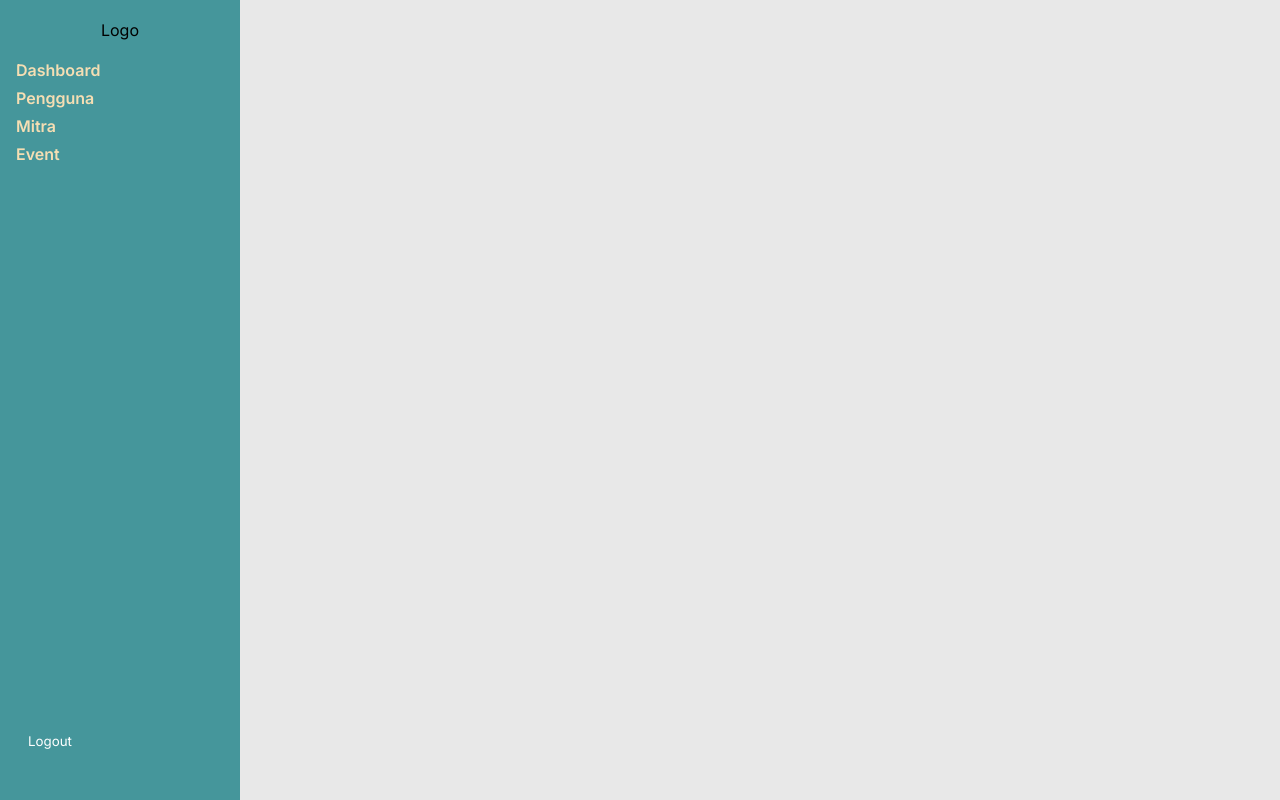
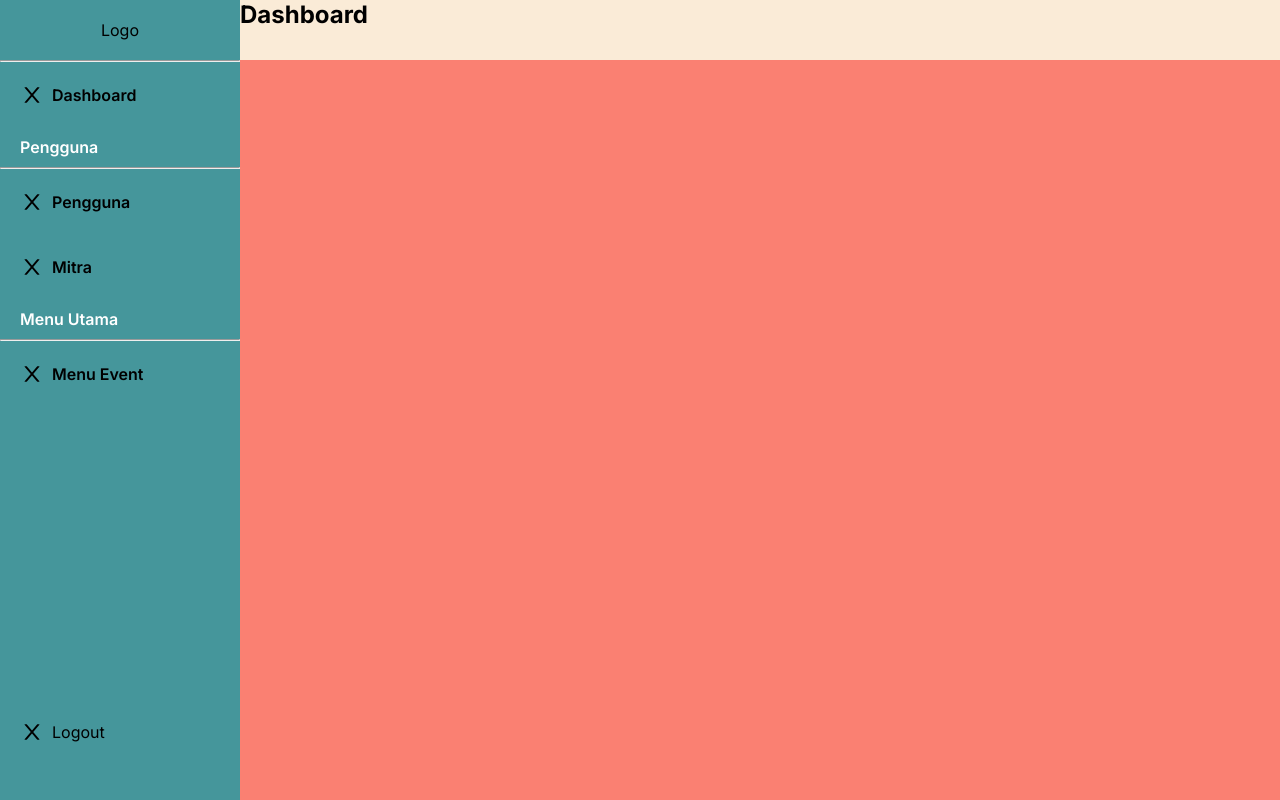
Before and after one commit to Pikmi-Lomba/frontend-softdev, a React (Create React App) app: page /dashboard-admin in a window 1280 px wide. Built offline with nearby package versions, Linux system fonts and the light colour scheme.

Commit message:
create: sidebar Dashboard && layouting content for dashbaord

```diff
--- a/package.json
+++ b/package.json
@@ -4,6 +4,7 @@
   "private": true,
   "dependencies": {
     "@googlemaps/react-wrapper": "^1.1.35",
+    "@mui/x-data-grid": "^6.0.0",
     "@testing-library/jest-dom": "^5.16.5",
     "@testing-library/react": "^13.4.0",
     "@testing-library/user-event": "^13.5.0",
--- /dev/null
+++ b/src/components/navbar/TopbarDash.jsx
@@ -0,0 +1,13 @@
+import "./topbar.scss";
+
+const TopBarDash = () => {
+  return (
+    <>
+      <section className="topbarContainer">
+        <h1 className="titl">Dashboard</h1>
+      </section>
+    </>
+  );
+};
+
+export default TopBarDash;
--- /dev/null
+++ b/src/components/navbar/topbar.scss
@@ -0,0 +1,4 @@
+.topbarContainer {
+  height: 60px;
+  background-color: antiquewhite;
+}
--- a/src/components/sidebar/Sidebar.jsx
+++ b/src/components/sidebar/Sidebar.jsx
@@ -1,18 +1,53 @@
 import "./sidebar.scss";
-const Sidebar = () => {
+import { AiOutlineClose } from "react-icons/ai";
+import { HiOutlineMenuAlt4 } from "react-icons/hi";
+import TopBarDash from "../navbar/TopbarDash";
+
+const Sidebar = ({ children }) => {
   return (
-    <>
+    <div className="flex">
+      <div className="Toggle">
+        <HiOutlineMenuAlt4 className="icon" />
+      </div>
       <section className="sidebarMenu flex">
         <div className="logo">Logo</div>
-        <div className="menuSidebar">
-          <li>Dashboard</li>
-          <li>Pengguna</li>
-          <li>Mitra</li>
-          <li>Event</li>
+        <hr className="garis" />
+        <div className="menuSidebar flex">
+          <div className="MenuSide flex">
+            <AiOutlineClose className="icon " />
+            <p className="nameMenuSide">Dashboard</p>
+          </div>
+          <div className="titleDash">
+            <p className="titleMenuDash">Pengguna</p>
+          </div>
+          <hr className="garis" />
+          <div className="MenuSide flex">
+            <AiOutlineClose className="icon " />
+            <p className="nameMenuSide">Pengguna</p>
+          </div>
+          <div className="MenuSide flex">
+            <AiOutlineClose className="icon " />
+            <p className="nameMenuSide">Mitra</p>
+          </div>
+          <div className="titleDash">
+            <p className="titleMenuDash">Menu Utama</p>
+          </div>
+          <hr className="garis" />
+          <div className="MenuSide flex">
+            <AiOutlineClose className="icon " />
+            <p className="nameMenuSide">Menu Event</p>
+          </div>
         </div>
-        <button className="btn logout">Logout</button>
+        <div className="logout flex">
+          <AiOutlineClose className="icon " />
+          <p className="nameMenuSide">Logout</p>
+        </div>
       </section>
-    </>
+      <div className="RightDash">
+        <TopBarDash />
+        <div className="children">{children}</div>
+      </div>
+    </div>
   );
 };
 
--- a/src/components/sidebar/sidebar.scss
+++ b/src/components/sidebar/sidebar.scss
@@ -44,6 +44,9 @@
   --white20: #e8e8e8;
   --white10: #ffffff;
 }
+.Toggle {
+  display: none;
+}
 
 .sidebarMenu {
   background-color: var(--zompColor50);
@@ -55,17 +58,63 @@
     padding: 20px;
   }
   .menuSidebar {
-    align-self: flex-start;
-    li {
-      font-size: 16px;
-      color: wheat;
-      margin-bottom: 8px;
-      font-weight: 600;
+    width: 240px;
+
+    flex-direction: column;
+    .MenuSide {
+      align-self: flex-start;
+      height: 45px;
+      padding-left: 20px;
+      margin: 10px 0;
+      width: 100%;
+      .nameMenuSide {
+        margin-left: 8px;
+        font-size: 16px;
+        font-weight: 600;
+      }
+    }
+    .titleDash {
+      width: 100%;
+      padding-left: 20px;
+
+      margin: 10px 0;
+      .titleMenuDash {
+        font-size: 16px;
+        font-weight: 600;
+        color: var(--white10);
+      }
     }
   }
   .logout {
     align-self: flex-start;
     position: absolute;
     top: 90%;
+    padding-left: 20px;
+    .nameMenuSide {
+      margin-left: 8px;
+    }
   }
 }
+
+.RightDash {
+  background-color: salmon;
+  height: 100vh;
+  width: 100%;
+  overflow: auto;
+}
+
+.garis {
+  color: white;
+  width: 100%;
+  margin: 0;
+}
+
+// @media screen and (max-width: 468px) {
+//   .sidebarMenu {
+//     display: none;
+//   }
+//   .Toggle {
+//     display: flex;
+//     align-self: flex-start;
+//   }
+// }
--- a/src/pages/dashboard/Dashboard.jsx
+++ b/src/pages/dashboard/Dashboard.jsx
@@ -1,10 +1,12 @@
 import Sidebar from "../../components/sidebar/Sidebar";
+import "./dashboard.scss";
 
 const Dashboard = () => {
   return (
-    <>
-      <Sidebar />
-    </>
+    <Sidebar />
+    // <section className="dashboard flex">
+    //    <div className="homeBase">jajaj</div>
+    // </section>
   );
 };
 
--- /dev/null
+++ b/src/pages/dashboard/dashboard.scss
@@ -0,0 +1,3 @@
+.dashboard {
+  background: yellow;
+}
--- /dev/null
+++ b/src/pages/dashboard/manageAcount/mitra.jsx
@@ -0,0 +1,17 @@
+import Sidebar from "../../../components/sidebar/Sidebar";
+
+const MitraPages = () => {
+  return (
+    <>
+      <Sidebar>
+        <div>
+          <h1 className="title" style={{ color: "white" }}>
+            Mitra
+          </h1>
+        </div>
+      </Sidebar>
+    </>
+  );
+};
+
+export default MitraPages;
--- a/src/router/Routing.jsx
+++ b/src/router/Routing.jsx
@@ -19,6 +19,7 @@ import {
 } from "../pages";
 import DetailMenuFood from "../pages/menuPages/food/DetailMenu";
 import DetailImageFood from "../pages/menuPages/food/DetailImage";
+import MitraPages from "../pages/dashboard/manageAcount/mitra";
 
 const Routing = () => {
   return (
@@ -61,6 +62,7 @@ const Routing = () => {
 
           <Route path="/dashboard-admin">
             <Route index element={<Dashboard />} />
+            <Route path="mitra" element={<MitraPages />} />
           </Route>
         </Routes>
       </BrowserRouter>
```
Also changed, not shown: 1 other file (tests, documents, lock files or other folders).
